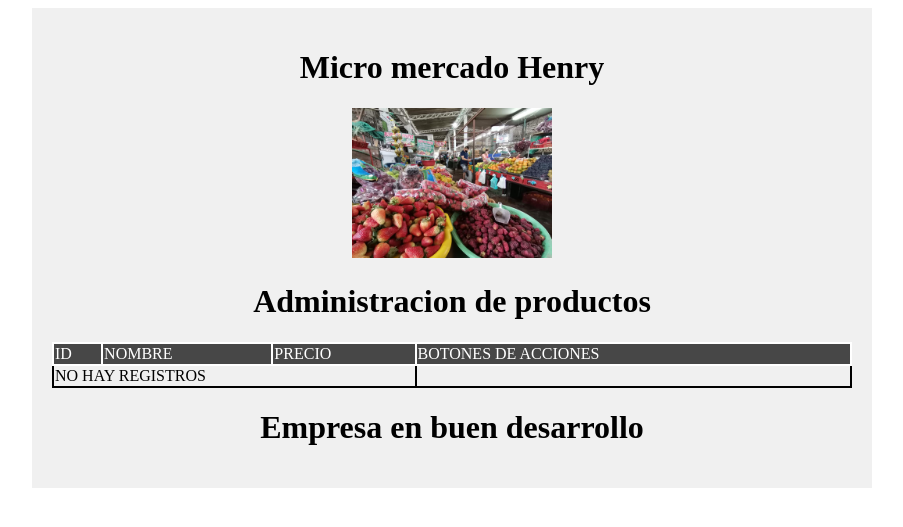
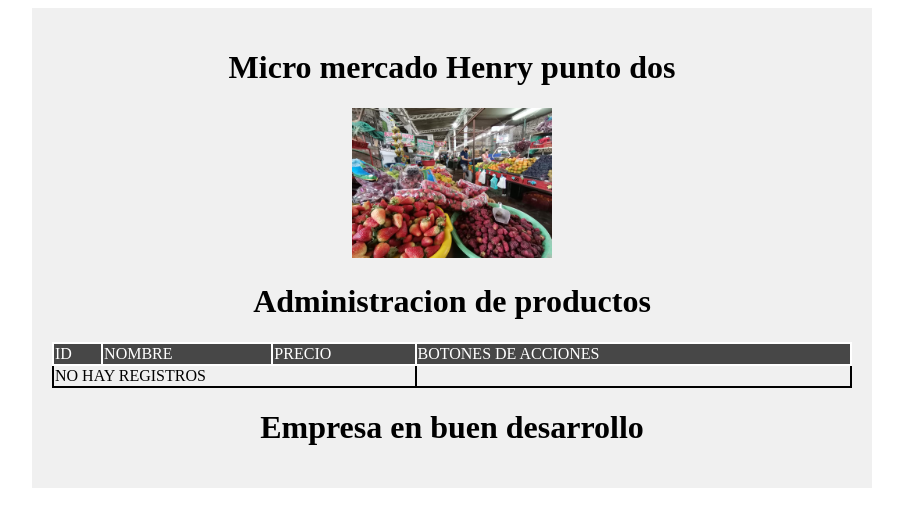
Before and after one commit to henryquinpallo/taller, a PHP site: page /TALLER_1/index.php in a window 1280 px wide. Shown: the top 527 px of the page, without its empty margins (188-1091 px from the left). Run offline with PHP 8.4, Linux system fonts and the light colour scheme; data that the repository does not hold is empty.

Commit message:
ingrese nuevo

```diff
--- a/TALLER_1/vista/layouts/header.php
+++ b/TALLER_1/vista/layouts/header.php
@@ -9,7 +9,7 @@
 </head>
 <body>
    <div class="panel">
-       <h1 class="text-center" class="btn">Micro mercado Henry </h1>
+       <h1 class="text-center" class="btn">Micro mercado Henry punto dos</h1>
        <div align="center"><img width= "200"  src="frutas.jpeg"></div>
 
        <h1 class="text-center">Administracion de productos</h1>
```
